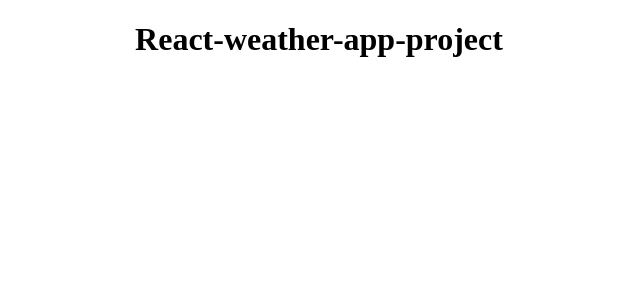
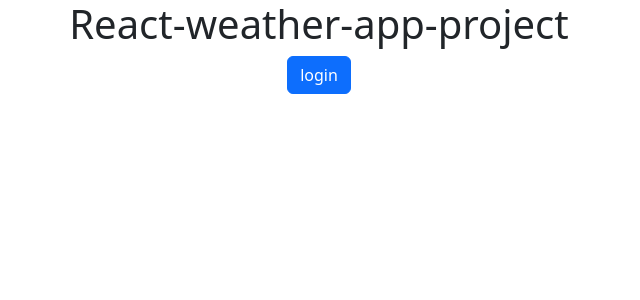
Before and after one commit to Lonpsy/my-app, a React (Create React App) app: page / in a window 1280 px wide. Shown: the top 300 px of the page, without its empty margins (321-961 px from the left). Built offline with nearby package versions, Linux system fonts and the light colour scheme.

Commit message:
imported bootstrap on the app

```diff
--- a/package.json
+++ b/package.json
@@ -7,9 +7,10 @@
     "@testing-library/jest-dom": "^6.9.1",
     "@testing-library/react": "^16.3.2",
     "@testing-library/user-event": "^13.5.0",
+    "bootstrap": "^5.3.8",
     "react": "^19.2.5",
     "react-dom": "^19.2.5",
-    "react-scripts": "5.0.1",
+    "react-scripts": "^5.0.1",
     "web-vitals": "^2.1.4"
   },
   "scripts": {
--- a/src/App.js
+++ b/src/App.js
@@ -2,5 +2,16 @@
 import "./App.css";
 
 export default function App() {
-  return <h1 className="App">React-weather-app-project</h1>;
+  return (
+    <div className="App">
+      {" "}
+      <div className="container">
+        {" "}
+        <h1>React-weather-app-project</h1>{" "}
+        <button type="button" className="btn btn-primary">
+          login
+        </button>
+      </div>
+    </div>
+  );
 }
--- a/src/index.js
+++ b/src/index.js
@@ -1,5 +1,6 @@
 import React from "react";
 import ReactDOM from "react-dom/client";
+import "bootstrap/dist/css/bootstrap.min.css";
 
 import App from "./App";
 
```
Also changed, not shown: 1 other file (tests, documents, lock files or other folders).
